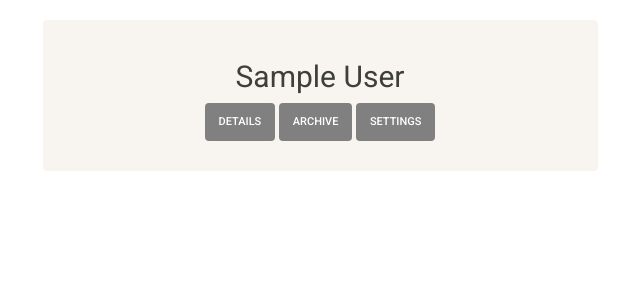
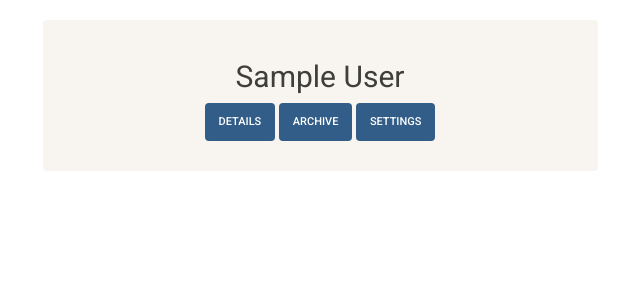
Before and after one commit to dfish13/stegasaurus, a Django app: page /profile in a window 1280 px wide. Shown: the part 64-364 px from the top of the page, without its empty margins (335-975 px from the left). Run offline with Django 3.2, Linux system fonts and the light colour scheme; the visitor is signed in with stand-in values (Sample User, id 1); some libraries are stand-ins or nearby versions.

Commit message:
add well to register and sign in forms. Make button coloring more consistent across pages

```diff
--- a/site/main/static/main/css/custom.css
+++ b/site/main/static/main/css/custom.css
@@ -62,5 +62,5 @@
 }
 
 .profile-buttons {
-    background-color: gray;
+    background-color: #325d88;
 }
--- a/site/main/templates/main/profile.html
+++ b/site/main/templates/main/profile.html
@@ -16,9 +16,9 @@
     	 <div class="well profile">
 				 <div class="text-center">
 					 <h2>{{ user.first_name }} {{user.last_name}}</h2>
-					 <button class="btn btn-info profile-buttons" onclick="show('id1');"> Details </button>
-					 <button class="btn btn-info profile-buttons" onclick="show('id2');"> Archive </button>
-					 <button class="btn btn-info profile-buttons" onclick="show('id3');"> Settings </button>
+					 <button class="btn btn-primary profile-buttons" onclick="show('id1');"> Details </button>
+					 <button class="btn btn-primary profile-buttons" onclick="show('id2');"> Archive </button>
+					 <button class="btn btn-primary profile-buttons" onclick="show('id3');"> Settings </button>
 
 					 <p>
 					 	<div id="id1"  style="display:none">
--- a/site/main/templates/main/register.html
+++ b/site/main/templates/main/register.html
@@ -13,7 +13,7 @@
 {% block content %}
 <div class="container">
     <div class="col-md-3 col-centered"></div>
-        <div class="col-md-6 col-centered">
+        <div class="col-md-6 col-centered well">
             <form class="form-horizontal" role='form' action='/register' method='POST'>{% csrf_token %}
                  <fieldset>
                     <div class="form-group">
--- a/site/main/templates/main/signin.html
+++ b/site/main/templates/main/signin.html
@@ -13,7 +13,7 @@
 {% block content %}
 <div class="container">
     <div class="col-md-3 col-centered"></div>
-        <div class="col-md-6 col-centered">
+        <div class="col-md-6 col-centered well">
             {% if invalid %}
                 <p class="error-msg">Incorrect email and/or password. Try again or register as a new user.</p>
             {% endif %}
```
